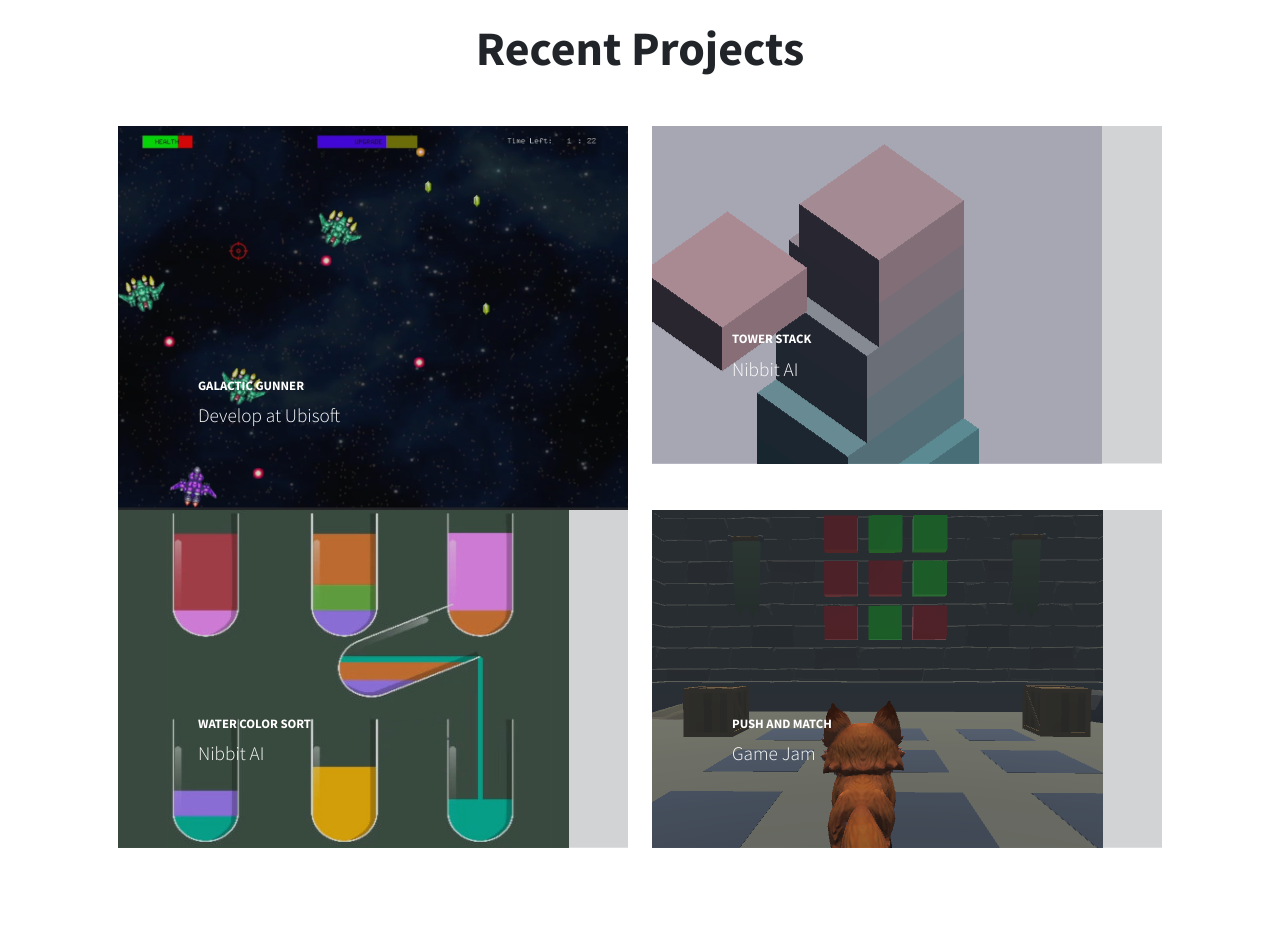
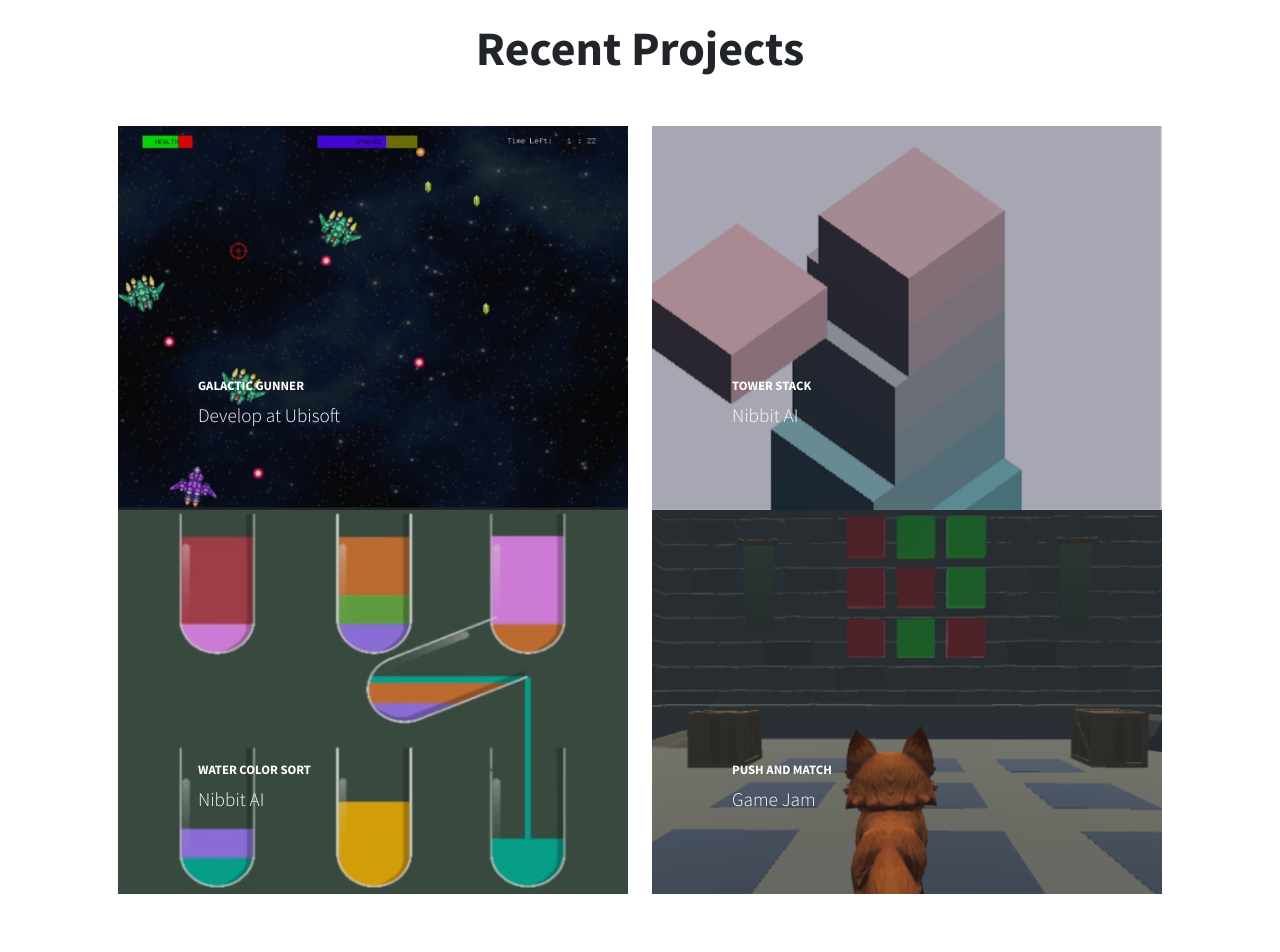
Before and after one commit to m3hrara/m3hrara.github.io, a plain HTML site: page index.html in a window 1280 px wide. Shown: the part 900-1852 px from the top of the page. Drawn offline with nearby package versions, Linux system fonts and the light colour scheme.

Commit message:
edited project pictures and cv scaling

```diff
--- a/index.html
+++ b/index.html
@@ -82,7 +82,7 @@
                                     <p class="mb-0">Nibbit AI</p>
                                 </span>
                             </span>
-                            <img class="img-fluid" src="img/TowerStack.jpg" alt="">
+                            <img class="img-fluid" src="img/TowerStack.png" alt="">
                         </a>
                     </div>
                     <div class="col-lg-6">
@@ -93,7 +93,7 @@
                                     <p class="mb-0">Nibbit AI</p>
                                 </span>
                             </span>
-                            <img class="img-fluid" src="img/WaterColorSort.jpg" alt="">
+                            <img class="img-fluid" src="img/WaterColorSort.png" alt="">
                         </a>
                     </div>
                     <div class="col-lg-6">
@@ -104,7 +104,7 @@
                                     <p class="mb-0">Game Jam</p>
                                 </span>
                             </span>
-                            <img class="img-fluid" src="img/PushAndMatch.jpg" alt="">
+                            <img class="img-fluid" src="img/PushAndMatch.png" alt="">
                         </a>
                     </div>
                 </div>
@@ -113,7 +113,7 @@
 
         <div class="container text-center my-auto" id="resume">
             <h1>My CV</h1>
-            <iframe src="img/MehraraSarabi-Resume.pdf" width="70%" height="1180px">
+            <iframe src="img/MehraraSarabi-Resume.pdf#zoom=fitH" width="70%" height="1180px">
             </iframe>
         </div>
 
```
Also changed, not shown: img/PushAndMatch.png (added), img/TowerStack.png (added), img/WaterColorSort.png (added), 1 other file.
